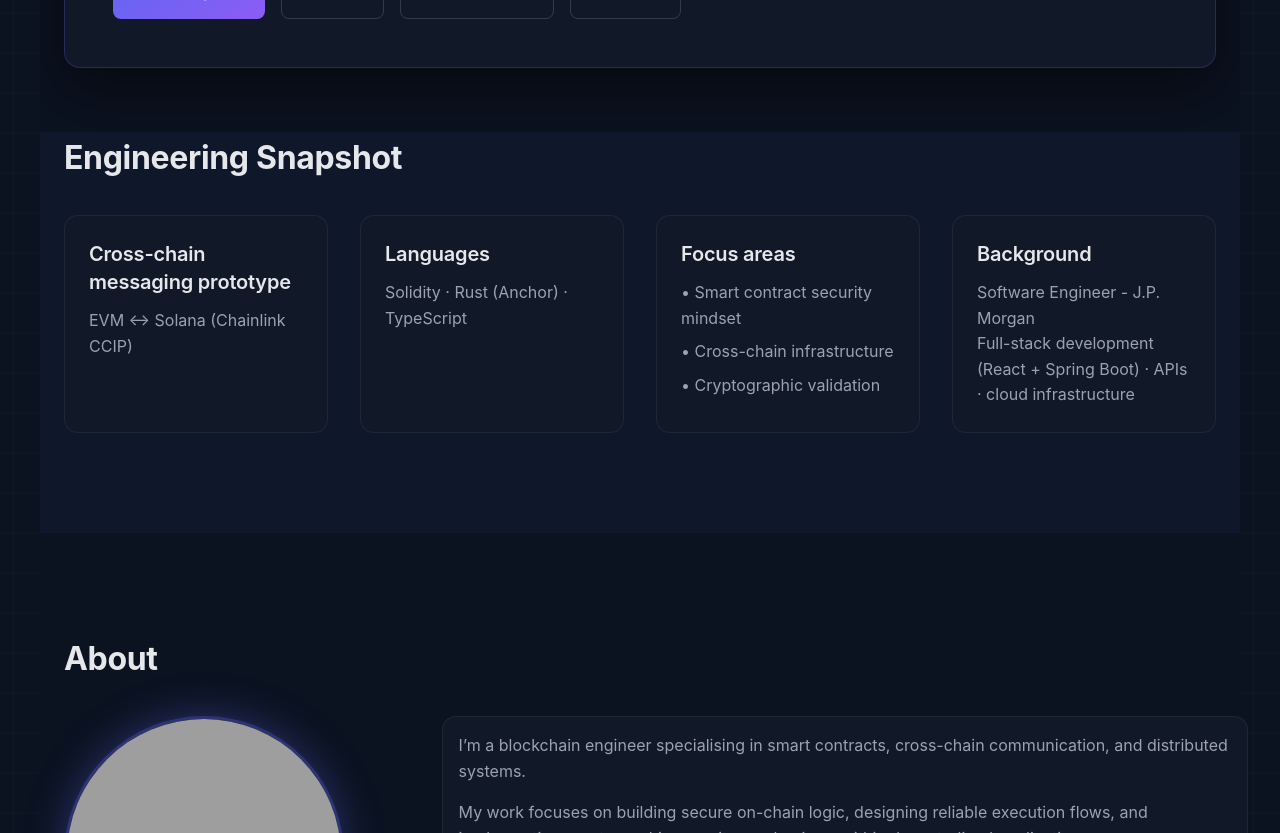
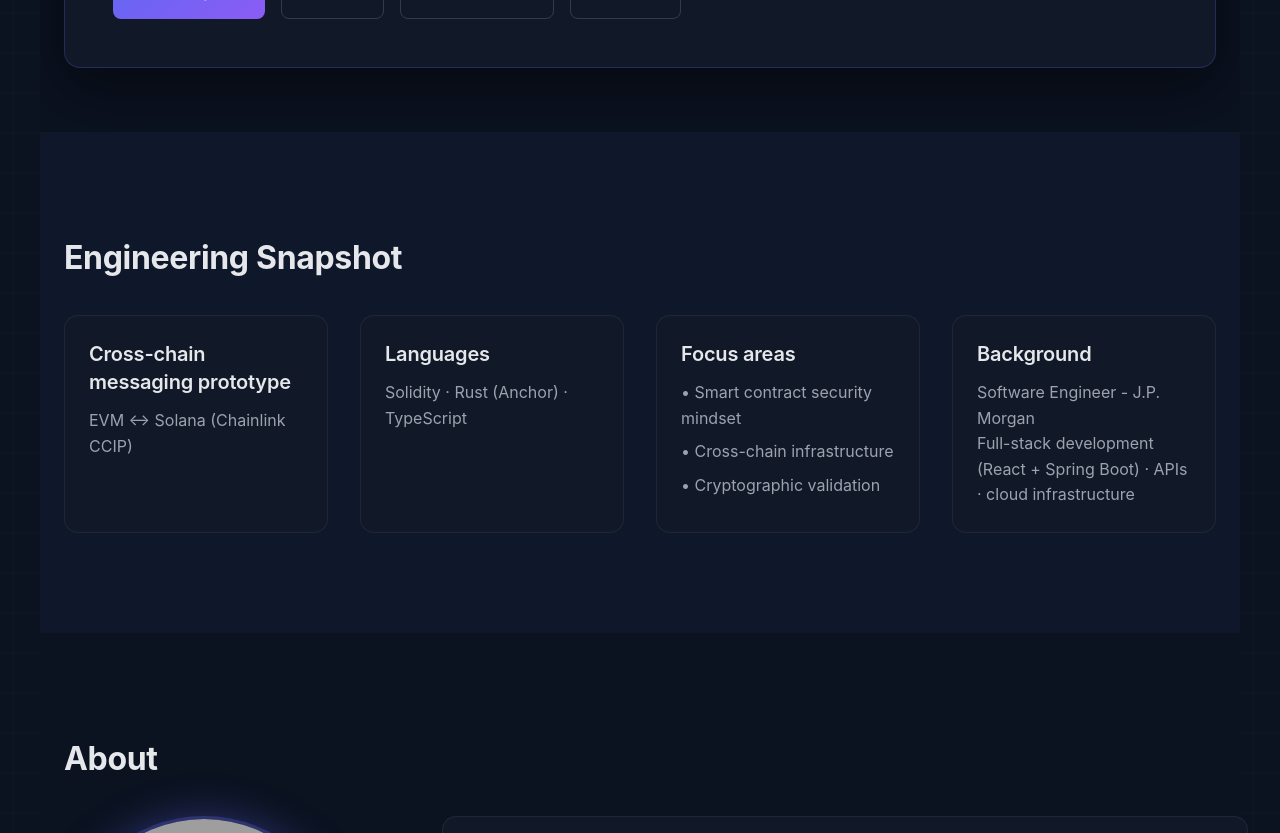
Before and after one commit to wszitenhelm/my-website, a React (Vite) app in the folder my-portfolio/: page / in a window 1280 px wide. Shown: the part 480-1313 px from the top of the page. Built offline with nearby package versions, Linux system fonts and the light colour scheme; grey boxes are pictures that could not be loaded; the HTML template or start-up script is replaced by a standard one.

Commit message:
style: normalize snapshot section spacing

```diff
--- a/my-portfolio/src/Home.jsx
+++ b/my-portfolio/src/Home.jsx
@@ -282,7 +282,7 @@ export default function Home() {
         </div>
       </section>
 
-      <section className={`${sectionClass} section-tone-b pt-0`}>
+      <section className={`${sectionClass} section-tone-b`}>
         <h2 className="text-[32px] font-bold text-[#E5E7EB]">Engineering Snapshot</h2>
         <div className="mt-8 grid gap-8 md:grid-cols-2 xl:grid-cols-4">
           {SNAPSHOT.map((item) => (
```
